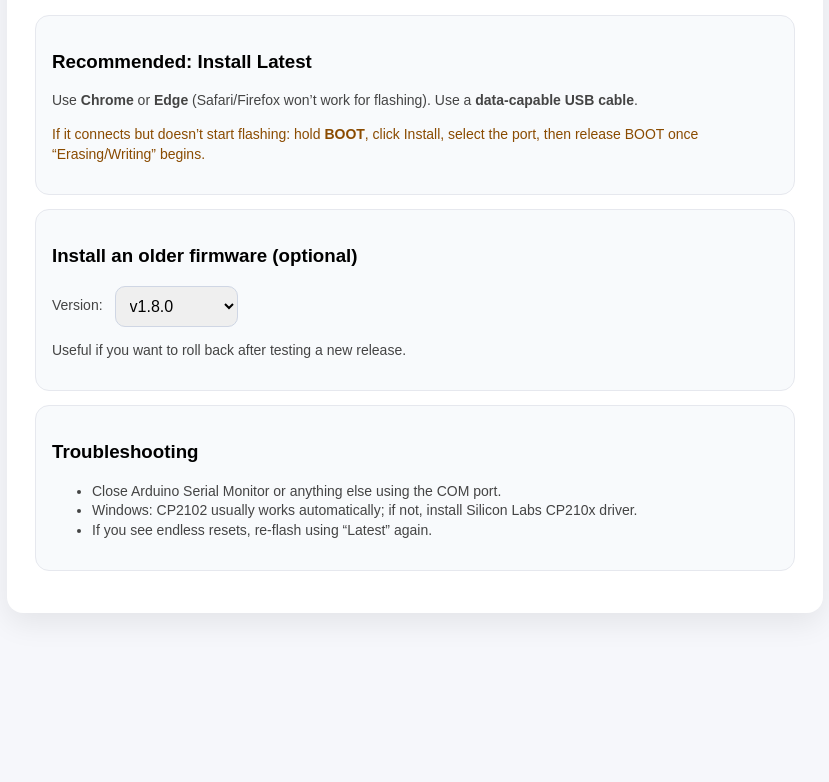
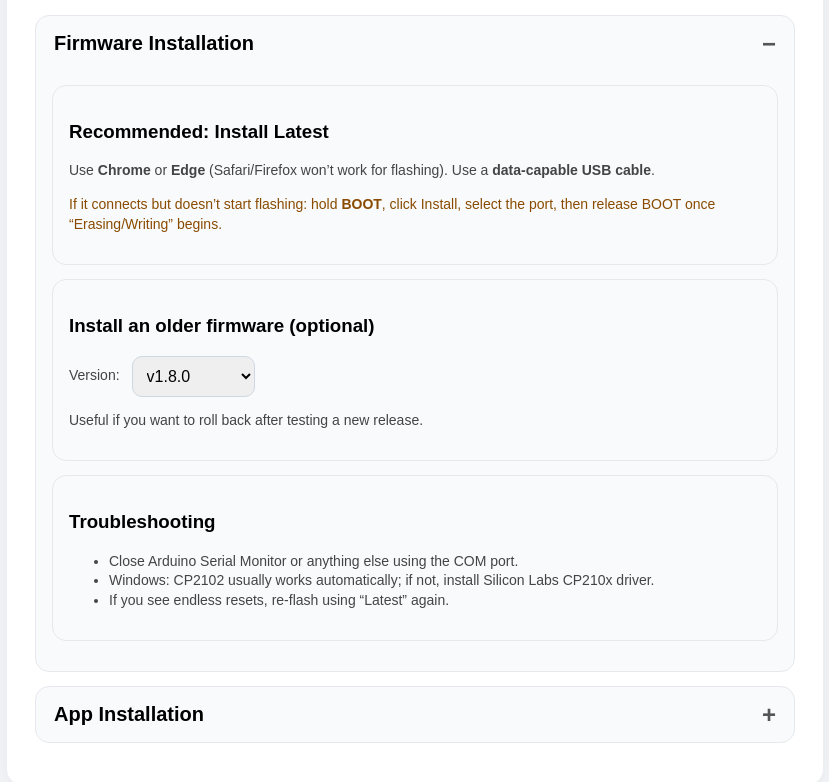
Before and after one commit to jamocle/PoorMansThrottle-DIY, a plain HTML site: page Installer/index.html in a window 1280 px wide. Shown: the part 132-914 px from the top of the page, without its empty margins (225-1054 px from the left). Before the commit the page ends 800 px from the top, so only its background shows below. Drawn offline with Linux system fonts and the light colour scheme.

Commit message:
breakout of css

```diff
--- a/Installer/index.html
+++ b/Installer/index.html
@@ -1,21 +1,12 @@
 <!DOCTYPE html>
 <html>
+
 <head>
   <meta charset="utf-8" />
   <title>Poor Man's Throttle Firmware Installer</title>
+  <meta name="viewport" content="width=device-width, initial-scale=1" />
+  <link rel="stylesheet" href="styles.css" />
   <script type="module" src="https://unpkg.com/esp-web-tools@9/dist/web/install-button.js?module"></script>
-  <style>
-    body { font-family: Arial, sans-serif; background:#f6f7fb; margin:0; }
-    .wrap { max-width: 760px; margin: 40px auto; background:#fff; border-radius: 16px; padding: 28px; box-shadow: 0 10px 30px rgba(0,0,0,.08); }
-    h1 { margin: 0 0 6px 0; }
-    .sub { color:#555; margin: 0 0 18px 0; }
-    .card { background:#f8fafc; border:1px solid #e6e8ee; border-radius: 14px; padding: 16px; margin: 14px 0; }
-    .row { display:flex; gap:12px; flex-wrap:wrap; align-items:center; }
-    select { padding:10px; border-radius:10px; border:1px solid #cfd6e4; font-size: 16px; }
-    .note { font-size: 14px; color:#444; line-height:1.4; }
-    code { background:#eef2ff; padding:2px 6px; border-radius:6px; }
-    .warn { color:#8a4b00; }
-  </style>
 </head>
 
 <body>
@@ -23,6 +14,10 @@
     <h1>Poor Man’s Throttle</h1>
     <p class="sub">ESP32 Firmware Installer (Windows + macOS)</p>
 
+    <details class="section" open>
+      <summary>Firmware Installation</summary>
+
+      <div class="section-content">
         <div class="card">
           <h3>Recommended: Install Latest</h3>
           <p class="note">
@@ -30,11 +25,11 @@
             Use a <b>data-capable USB cable</b>.
           </p>
 
-      <!-- Latest -->
           <esp-web-install-button id="latestBtn" manifest="manifest-latest.json"></esp-web-install-button>
 
           <p class="note warn">
-        If it connects but doesn’t start flashing: hold <b>BOOT</b>, click Install, select the port, then release BOOT once “Erasing/Writing” begins.
+            If it connects but doesn’t start flashing: hold <b>BOOT</b>, click Install, select the port, then release
+            BOOT once “Erasing/Writing” begins.
           </p>
         </div>
 
@@ -47,7 +42,6 @@
               <option value="manifest-1.6.2.json">v1.6.2</option>
               <option value="manifest-1.6.1.json">v1.6.1</option>
               <option value="manifest-1.7.1.json">v1.7.1 Beta</option>
-          <!-- add more options as you publish versions -->
             </select>
 
             <esp-web-install-button id="olderBtn" manifest="manifest-1.6.2.json"></esp-web-install-button>
@@ -65,6 +59,27 @@
             <li>If you see endless resets, re-flash using “Latest” again.</li>
           </ul>
         </div>
+      </div>
+    </details>
+
+    <details class="section">
+      <summary>App Installation</summary>
+
+      <div class="section-content">
+        <div class="card">
+          <h3>Install on iPhone or iPad</h3>
+          <p class="note">
+            Download the Poor Man’s Throttle app from the Apple App Store:
+          </p>
+          <p class="note">
+            <a class="app-link" href="https://apps.apple.com/us/app/poor-mans-throttle/id6760155416" target="_blank"
+              rel="noopener noreferrer">
+              Open App Store for iPhone / iPad
+            </a>
+          </p>
+        </div>
+      </div>
+    </details>
   </div>
 
   <script>
@@ -86,9 +101,9 @@ function updateOlderManifest() {
 
     sel.addEventListener("change", updateOlderManifest);
 
-// run once on page load
     updateLatestManifest();
     updateOlderManifest();
   </script>
 </body>
+
 </html>
--- /dev/null
+++ b/Installer/styles.css
@@ -0,0 +1,117 @@
+body {
+  font-family: Arial, sans-serif;
+  background: #f6f7fb;
+  margin: 0;
+}
+
+.wrap {
+  max-width: 760px;
+  margin: 40px auto;
+  background: #fff;
+  border-radius: 16px;
+  padding: 28px;
+  box-shadow: 0 10px 30px rgba(0, 0, 0, 0.08);
+}
+
+h1 {
+  margin: 0 0 6px 0;
+}
+
+.sub {
+  color: #555;
+  margin: 0 0 18px 0;
+}
+
+.section {
+  background: #f8fafc;
+  border: 1px solid #e6e8ee;
+  border-radius: 14px;
+  margin: 14px 0;
+  overflow: hidden;
+}
+
+.section summary {
+  cursor: pointer;
+  list-style: none;
+  font-size: 20px;
+  font-weight: 700;
+  padding: 16px 18px;
+  user-select: none;
+  position: relative;
+}
+
+.section summary::-webkit-details-marker {
+  display: none;
+}
+
+.section summary::after {
+  content: "+";
+  position: absolute;
+  right: 18px;
+  top: 50%;
+  transform: translateY(-50%);
+  font-size: 24px;
+  line-height: 1;
+  color: #555;
+}
+
+.section[open] summary::after {
+  content: "−";
+}
+
+.section-content {
+  padding: 0 16px 16px 16px;
+}
+
+.card {
+  background: #f8fafc;
+  border: 1px solid #e6e8ee;
+  border-radius: 14px;
+  padding: 16px;
+  margin: 14px 0;
+}
+
+.row {
+  display: flex;
+  gap: 12px;
+  flex-wrap: wrap;
+  align-items: center;
+}
+
+select {
+  padding: 10px;
+  border-radius: 10px;
+  border: 1px solid #cfd6e4;
+  font-size: 16px;
+}
+
+.note {
+  font-size: 14px;
+  color: #444;
+  line-height: 1.4;
+}
+
+code {
+  background: #eef2ff;
+  padding: 2px 6px;
+  border-radius: 6px;
+}
+
+.warn {
+  color: #8a4b00;
+}
+
+.app-link {
+  display: inline-block;
+  padding: 10px 14px;
+  border-radius: 10px;
+  background: #eef2ff;
+  color: #1d4ed8;
+  text-decoration: none;
+  font-weight: 600;
+}
+
+.app-link:hover,
+.app-link:focus {
+  text-decoration: underline;
+}
```
Lines whose indentation alone changed are shown as unchanged.
